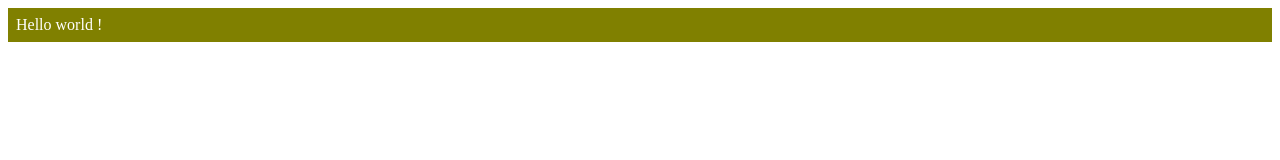
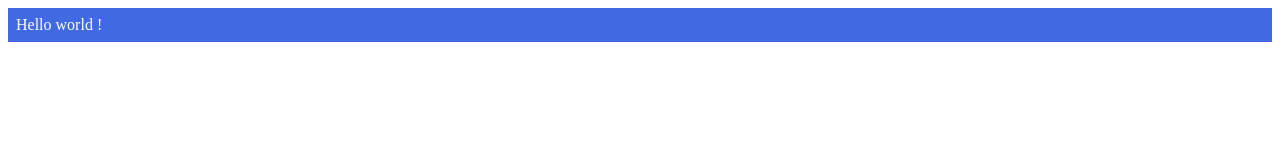
Before and after one commit to GaetanBt/test, a website: page src/index.html in a window 1280 px wide. Drawn offline with Linux system fonts and the light colour scheme.

Commit message:
Switch back box background to royalblue

```diff
--- a/src/style.css
+++ b/src/style.css
@@ -1,7 +1,7 @@
 @charset "utf-8";
 
 .box {
-  background: olive;
+  background: royalblue;
   color: #fff;
   padding: .5em;
 }
```
